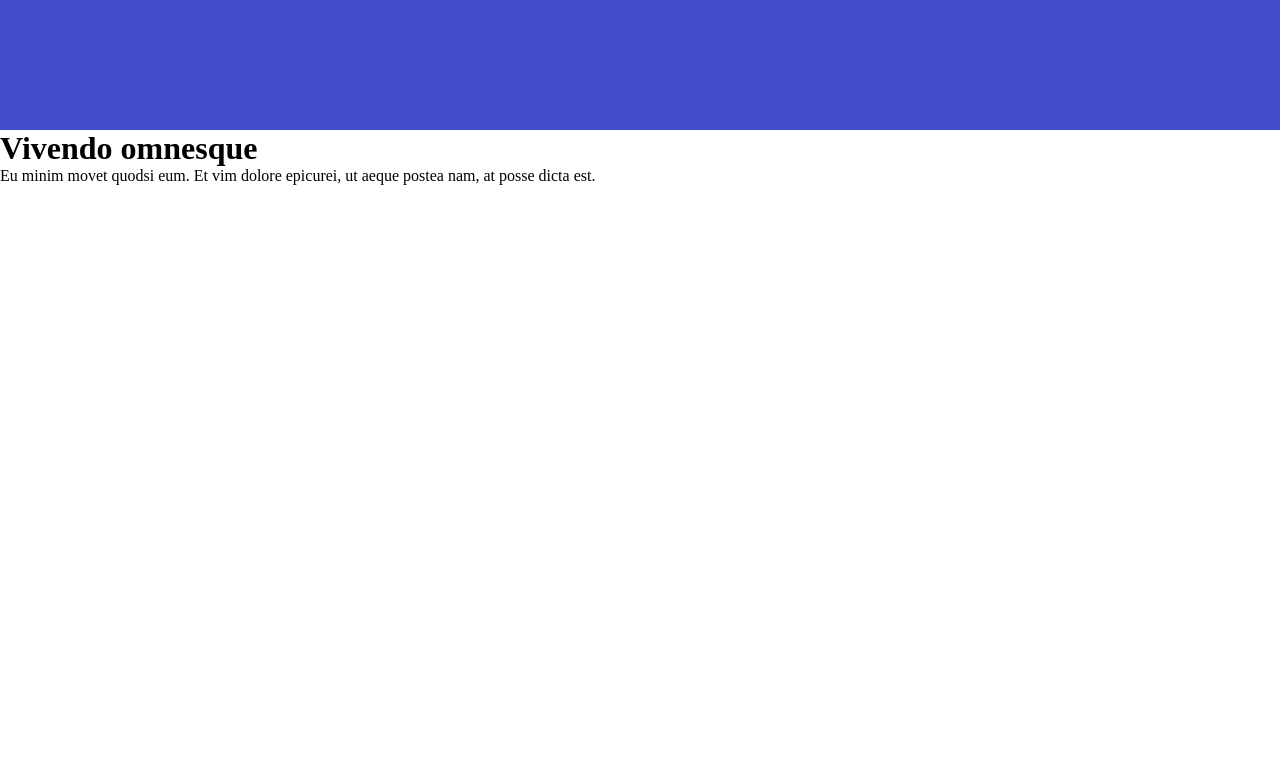
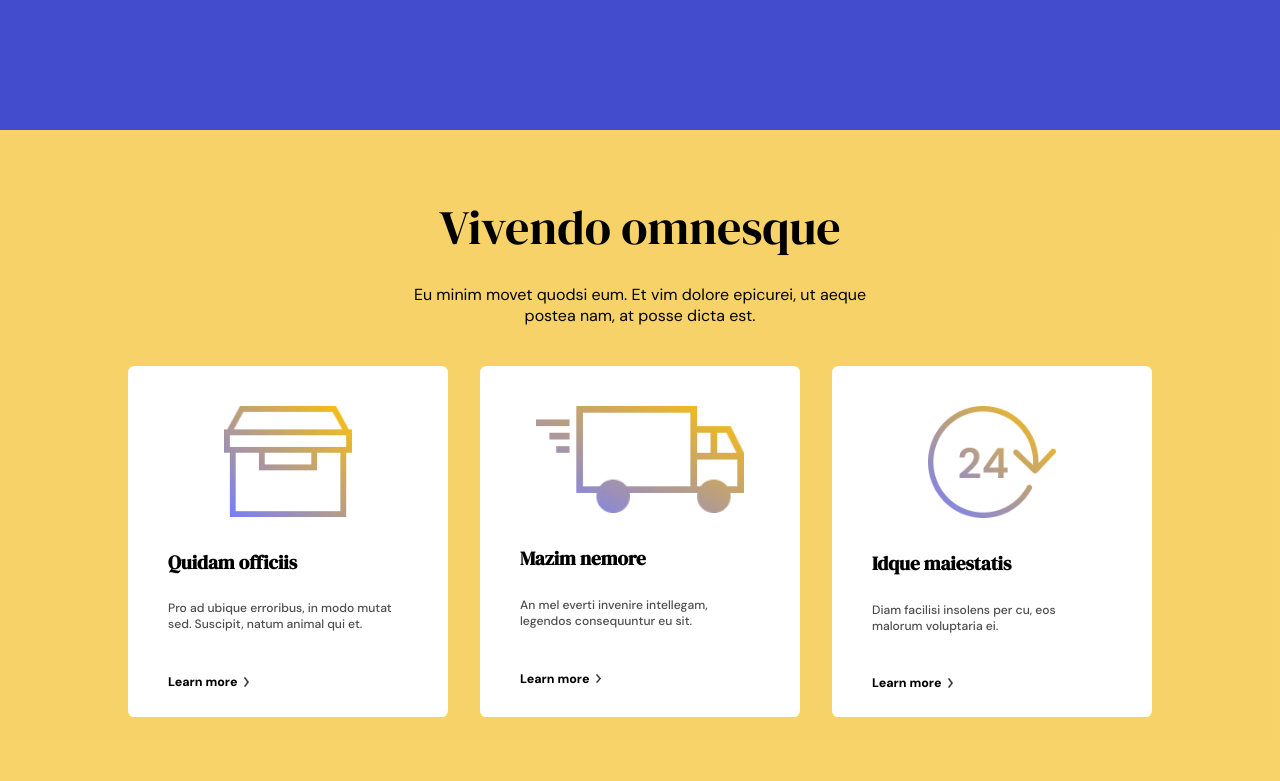
Before and after one commit to OraonShivam21/figma-responsive-template, a plain HTML site: page index.html in a window 1280 px wide. Shown: the part 530-1311 px from the top of the page. Before the commit the page ends 800 px from the top, so only its background shows below. Drawn offline with Linux system fonts and the light colour scheme.

Commit message:
completed first article of main

```diff
--- a/index.css
+++ b/index.css
@@ -117,3 +117,84 @@ nav {
 }
 
 /* end of header styling */
+
+/* start of main styling */
+
+article {
+    background-color: rgba(241, 181, 5, .6);
+    padding: 4rem 8rem;
+    display: flex;
+    flex-direction: column;
+    align-items: center;
+}
+
+article > h1 {
+    font-family: var(--font-prime);
+    font-size: 3rem;
+    font-weight: 400;
+}
+
+article > p {
+    margin: 1.5rem 0;
+    font-family: var(--font-second);
+    width: 30rem;
+    text-align: center;
+}
+
+.article-cards {
+    display: flex;
+    gap: 2rem;
+    margin: 1rem 0 0;
+}
+
+.article-card {
+    flex: 1;
+    background: var(--textwhite);
+    border-radius: .4rem;
+    padding: 2.5rem 2.5rem 1.6rem;
+    width: 20rem;
+}
+
+.article-card > img {
+    display: block;
+    margin: 0 auto 2rem;
+    width: 8rem;
+}
+
+.article-cards .article-card:nth-child(2) > img {
+    width: 13rem;
+}
+
+.article-card h3 {
+    font-family: var(--font-prime);
+    font-size: 1.2rem;
+    font-weight: 600;
+    margin-bottom: 1.6rem;
+}
+
+.article-card p {
+    font-family: var(--font-second);
+    font-size: .758rem;
+    font-weight: 500;
+    margin-bottom: 2.6rem;
+    opacity: .7;
+    width: 14rem;
+}
+
+.article-card a {
+    color: var(--textblack);
+    font-family: var(--font-second);
+    font-size: .78rem;
+    font-weight: 800;
+    text-decoration: none;
+    display: flex;
+    align-items: center;
+    gap: .4rem;
+    width: max-content;
+}
+
+.article-card a img {
+    height: .6rem;
+}
+
+/* end of main styling */
--- a/index.html
+++ b/index.html
@@ -38,8 +38,47 @@
 
     <!-- start of main section -->
     <main>
+      <article>
         <h1>Vivendo omnesque</h1>
-        <p>Eu minim movet quodsi eum. Et vim dolore epicurei, ut aeque postea nam, at posse dicta est.</p>
+        <p>
+          Eu minim movet quodsi eum. Et vim dolore epicurei, ut aeque postea
+          nam, at posse dicta est.
+        </p>
+        <div class="article-cards">
+          <div class="article-card">
+            <img src="./img/box-container.png" alt="box-container" />
+            <h3>Quidam officiis</h3>
+            <p>
+              Pro ad ubique erroribus, in modo mutat sed. Suscipit, natum animal
+              qui et.
+            </p>
+            <a href="./paths/about/about.html"
+              >Learn more
+              <img src="./img/black-right-arrow.png" alt="right-arrow"
+            /></a>
+          </div>
+          <div class="article-card">
+            <img src="./img/mail-truck.png" alt="box-container" />
+            <h3>Mazim nemore</h3>
+            <p>
+              An mel everti invenire intellegam, legendos consequuntur eu sit.
+            </p>
+            <a href="./paths/about/about.html"
+              >Learn more
+              <img src="./img/black-right-arrow.png" alt="right-arrow"
+            /></a>
+          </div>
+          <div class="article-card">
+            <img src="./img/clock-24.png" alt="box-container" />
+            <h3>Idque maiestatis</h3>
+            <p>Diam facilisi insolens per cu, eos malorum voluptaria ei.</p>
+            <a href="./paths/about/about.html"
+              >Learn more
+              <img src="./img/black-right-arrow.png" alt="right-arrow"
+            /></a>
+          </div>
+        </div>
+      </article>
     </main>
     <!-- end of main section -->
   </body>
```
